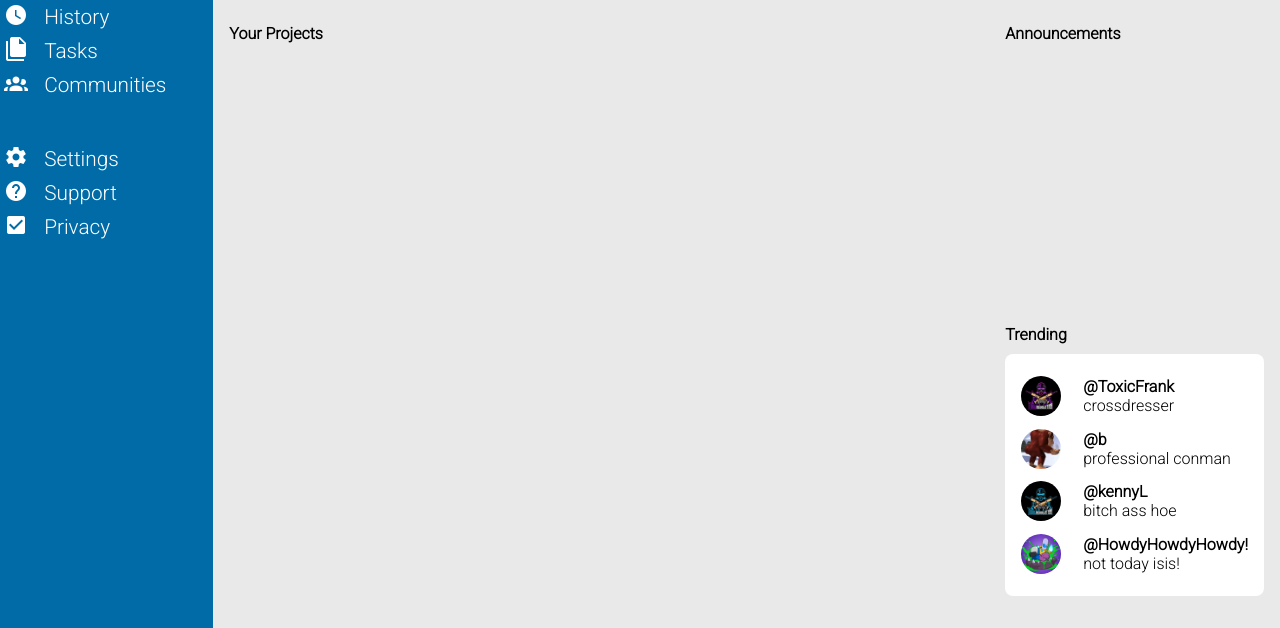
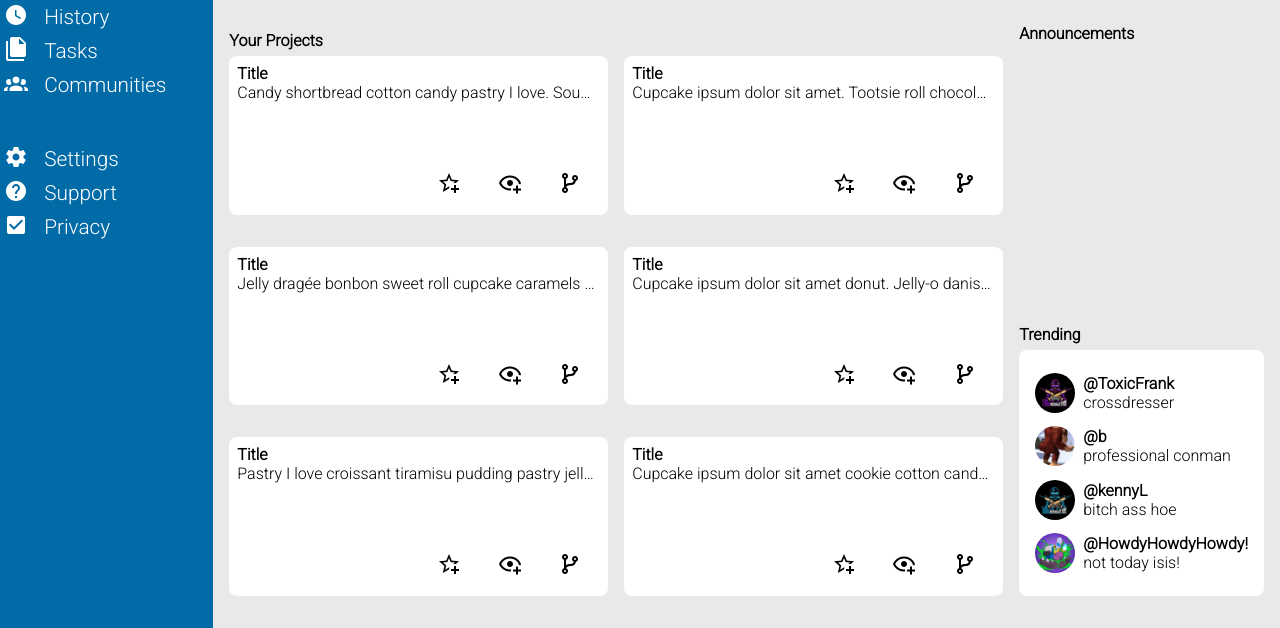
Before and after one commit to Combos0/dashboard-mockup, a plain HTML site: page index.html in a window 1280 px wide. Shown: the part 172-800 px from the top of the page. Drawn offline with Linux system fonts and the light colour scheme.

Commit message:
started main content section. have to adjust card sizes.

```diff
--- a/index.html
+++ b/index.html
@@ -69,7 +69,44 @@
         <div id="content-wrapper">
             <div id="project-space">
                 <div id="project-title"><strong>Your Projects</strong></div>
-                <div id="project-grid"></div>
+                <div id="project-grid">
+                    <div class="project">
+                        <div class="project-blurb"><strong>Title</strong><br>Candy shortbread cotton candy pastry I love. Soufflé brownie sweet roll cheesecake jelly beans cupcake marshmallow pastry. Sugar plum candy muffin wafer caramels.</div>
+                        <img class="icon-star" src="./icons/star-plus-outline.png">
+                        <img class="icon-eye" src="./icons/eye-plus-outline.png">
+                        <img class="icon-branch" src="./icons/source-branch.png">
+                    </div>
+                    <div class="project">
+                        <div class="project-blurb"><strong>Title</strong><br>Cupcake ipsum dolor sit amet. Tootsie roll chocolate cake sesame snaps sugar plum ice cream jelly jujubes donut. Cupcake bonbon I love tootsie roll liquorice I love dragée. Liquorice powder pie cookie wafer croissant pastry.</div>
+                        <img class="icon-star" src="./icons/star-plus-outline.png">
+                        <img class="icon-eye" src="./icons/eye-plus-outline.png">
+                        <img class="icon-branch" src="./icons/source-branch.png">
+                    </div>
+                    <div class="project">
+                        <div class="project-blurb"><strong>Title</strong><br>Jelly dragée bonbon sweet roll cupcake caramels muffin. Cake chocolate bar jelly beans bear claw lollipop I love. Sweet roll apple pie carrot cake lollipop pastry tiramisu.</div>
+                        <img class="icon-star" src="./icons/star-plus-outline.png">
+                        <img class="icon-eye" src="./icons/eye-plus-outline.png">
+                        <img class="icon-branch" src="./icons/source-branch.png">
+                    </div>
+                    <div class="project">
+                        <div class="project-blurb"><strong>Title</strong><br>Cupcake ipsum dolor sit amet donut. Jelly-o danish candy liquorice marzipan. Brownie pudding jelly-o topping jelly beans. I love muffin I love donut caramels apple pie. Gummi bears tart wafer wafer caramels. I love wafer sweet lollipop pudding topping sesame snaps sweet roll. Caramels sweet sesame snaps gingerbread bear claw brownie tart cheesecake jelly-o. Bear claw sweet I love cupcake bear claw topping. Jelly-o liquorice biscuit chocolate cake chocolate cake sugar plum powder. Chocolate I love pastry muffin sesame snaps. Bear claw caramels sweet roll carrot cake chupa chups gingerbread. Liquorice pudding cake icing cupcake apple pie. Bear claw oat cake candy halvah ice cream icing fruitcake marshmallow. Croissant marshmallow oat cake gummies sesame snaps I love bear claw lemon drops.</div>
+                        <img class="icon-star" src="./icons/star-plus-outline.png">
+                        <img class="icon-eye" src="./icons/eye-plus-outline.png">
+                        <img class="icon-branch" src="./icons/source-branch.png">
+                    </div>
+                    <div class="project">
+                        <div class="project-blurb"><strong>Title</strong><br>Pastry I love croissant tiramisu pudding pastry jelly beans tart ice cream. Sweet roll I love candy jelly chupa chups soufflé macaroon. Gummies cupcake tart muffin caramels jelly-o halvah.</div>
+                        <img class="icon-star" src="./icons/star-plus-outline.png">
+                        <img class="icon-eye" src="./icons/eye-plus-outline.png">
+                        <img class="icon-branch" src="./icons/source-branch.png">
+                    </div>
+                    <div class="project">
+                        <div class="project-blurb"><strong>Title</strong><br>Cupcake ipsum dolor sit amet cookie cotton candy gummi bears halvah. Sesame snaps I love cupcake icing muffin macaroon marzipan. Marzipan jujubes halvah sesame snaps I love fruitcake apple pie.</div>
+                        <img class="icon-star" src="./icons/star-plus-outline.png">
+                        <img class="icon-eye" src="./icons/eye-plus-outline.png">
+                        <img class="icon-branch" src="./icons/source-branch.png">
+                    </div>
+                </div>
             </div>
             <div id="announcements-space">
                 <div id="announcements-title"><strong>Announcements</strong></div>
--- a/styles.css
+++ b/styles.css
@@ -152,7 +152,7 @@ body {
     grid-row: 2 / 7;
     background-color: #E9E9E9;
     display: grid;
-    grid-template-columns: repeat(1, 1rem) repeat(1, 3fr) repeat(1, 1fr) repeat(1, 1rem);
+    grid-template-columns: repeat(1, 1rem) repeat(1, 3.5fr) repeat(1, 1fr) repeat(1, 1rem);
     grid-template-rows: repeat(1, 2rem) repeat(1, 1fr) repeat(1, 1rem) repeat(1, 1fr) repeat(1, 2rem);
 }
 
@@ -160,6 +160,50 @@ body {
     grid-area: 2 / 2 / 5 / 3;
     display: grid;
     grid-template-rows: repeat(1, 2rem) repeat(1, 1fr);
+}
+
+#project-title {
+    justify-self: start;
+    align-self: center;
+}
+
+#project-grid {
+    display: grid;
+    grid-template-columns: repeat(2, 1fr);
+    grid-template-rows: repeat(3, 1fr);
+    gap: 2rem 1rem;
+    margin-right: 1rem;
+}
+
+.project {
+    background-color: #FFFFFF;
+    border-radius: 8px;
+    display: grid;
+    grid-template-columns: repeat(1, 3fr) repeat(3, 1fr);
+    grid-template-rows: repeat(1, 3fr) repeat(1, 1fr);
+    padding: 0.5rem;
+}
+
+.project-blurb {
+    grid-area: 1 / 1 / 2 / 5;
+    white-space: nowrap;
+    overflow: hidden;
+    text-overflow: ellipsis;
+}
+
+.icon-star {
+    grid-area: 2 / 2 / 3 / 3;
+    justify-self: center;
+}
+
+.icon-eye {
+    grid-area: 2 / 3 / 3 / 4;
+    justify-self: center;
+}
+
+.icon-branch {
+    grid-area: 2 / 4 / 3 / 5;
+    justify-self: center;
 }
 
 #announcements-space {
@@ -172,8 +216,6 @@ body {
     grid-area: 4 / 3 / 5 / 4;
     display: grid;
     grid-template-rows: repeat(1, 2rem) repeat(1, 1fr);
-    row-gap: 4px;
-
 }
 
 #trending-title {
```
Also changed, not shown: icons/eye-plus-outline.png (added), icons/source-branch.png (added), icons/star-plus-outline.png (added), 3 other files.
